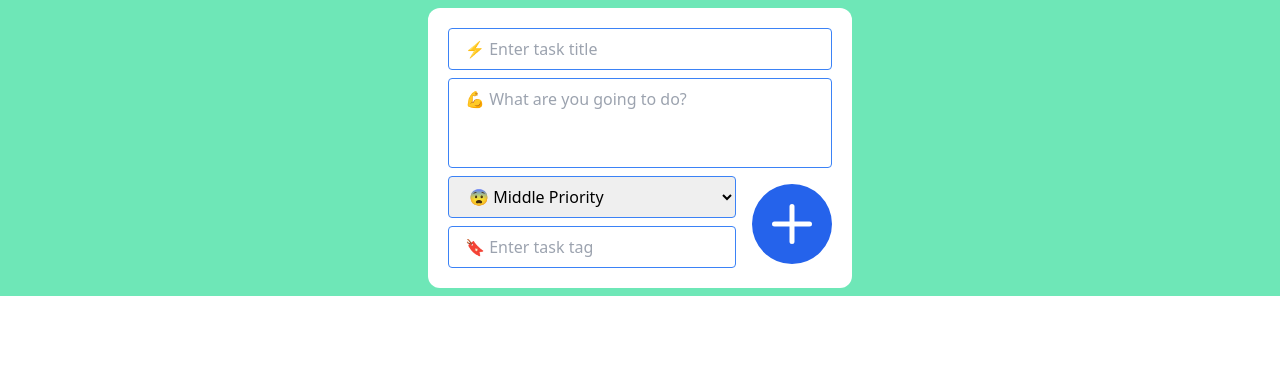
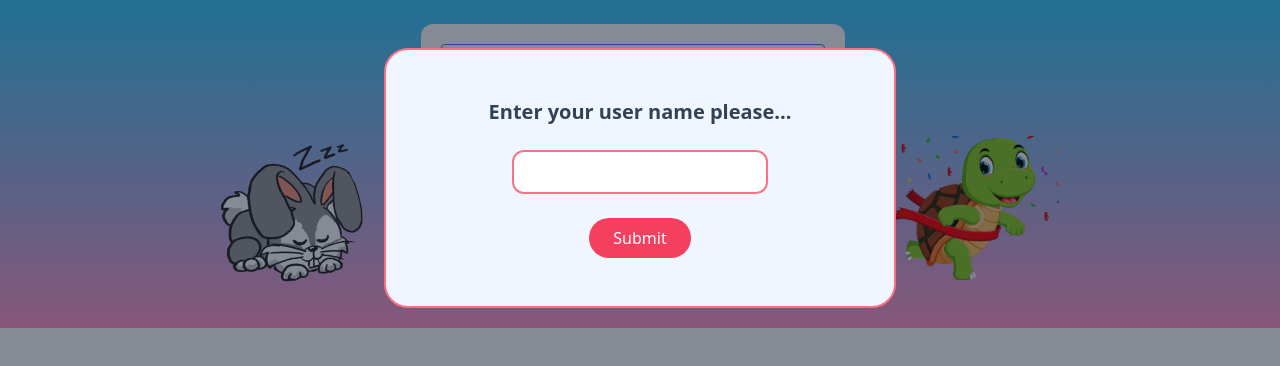
Before and after one commit to bekirugurr/React-Todo-App, a React (Create React App) app: page / in a window 1280 px wide. Shown: the top 366 px of the page. Built offline with nearby package versions, Linux system fonts and the light colour scheme.

Commit message:
localStorage fr userName and Header component done

```diff
--- a/src/App.css
+++ b/src/App.css
@@ -1,38 +1,3 @@
-.App {
-  text-align: center;
+.form-wrapper{
+  background: linear-gradient(to bottom, #33ccff 0%, #ff99cc 100%);
 }
-
-.App-logo {
-  height: 40vmin;
-  pointer-events: none;
-}
-
-@media (prefers-reduced-motion: no-preference) {
-  .App-logo {
-    animation: App-logo-spin infinite 20s linear;
-  }
-}
-
-.App-header {
-  background-color: #282c34;
-  min-height: 100vh;
-  display: flex;
-  flex-direction: column;
-  align-items: center;
-  justify-content: center;
-  font-size: calc(10px + 2vmin);
-  color: white;
-}
-
-.App-link {
-  color: #61dafb;
-}
-
-@keyframes App-logo-spin {
-  from {
-    transform: rotate(0deg);
-  }
-  to {
-    transform: rotate(360deg);
-  }
-}
--- a/src/App.js
+++ b/src/App.js
@@ -1,12 +1,23 @@
 import './App.css';
 import Header from './component/Header';
 import { ToastContainer } from "react-toastify";
+import { useState, useEffect } from 'react';
+import TakeUserName from './component/TakeUserName';
 
 function App() {
+  const [userName, setUserName] = useState('')
+
+  useEffect(() => {
+    let currentUserName = localStorage.getItem("User Name For Todo App") ? JSON.parse(localStorage.getItem("User Name For Todo App")) : ''
+    if(currentUserName)setUserName(currentUserName)
+  })
+
+
   return (
     <div className="App">
       <ToastContainer />
-      <Header/>
+      {!userName && <TakeUserName setUserName={setUserName} />}
+      <Header userName={userName}/>
     </div>
   );
 }
--- a/src/component/Header.jsx
+++ b/src/component/Header.jsx
@@ -1,11 +1,18 @@
 import React from 'react'
 import Form from './Form'
+import bunny from '../assets/bunny.png'
+import turtle from '../assets/turtle.png'
 
 
-const Header = () => {
+const Header = ({userName}) => {
   return (
-    <div className='flex flex-col items-center bg-emerald-300'>
+    <div className='flex flex-col items-center py-4 form-wrapper'>
+      {userName&&(<h1 className='text-white my-1 text-lg'><span className='font-semibold text-xl'>{userName}</span> is about to achieve something significant </h1>)}
+      <div className='flex flex-rox gap-9 items-end'>
+        <img src={bunny} className='h-36 mb-6 hidden md:block'/>
         <Form/>
+        <img src={turtle} className='h-36 mb-8 hidden md:block'/>
+      </div>
     </div>
   )
 }
--- /dev/null
+++ b/src/component/TakeUserName.jsx
@@ -0,0 +1,42 @@
+import { useState } from "react";
+import { toastSuccesNotify } from "../helpers/ToastNotify";
+
+
+const TakeUserName = ({ setUserName }) => {
+  const [formData, setFormData] = useState("");
+
+  const handleSubmit = (e) => {
+    e.preventDefault()
+    setUserName(formData);
+    localStorage.setItem("User Name For Todo App", JSON.stringify(formData))
+    toastSuccesNotify(`Welcome ${formData}`)
+    setFormData("")
+   }
+
+  return (
+    <div className="absolute  bg-slate-900/50 bg w-full h-full z-10">
+      <form className=" py-12 mt-12 bg-blue-50 mx-auto w-[32rem] rounded-3xl flex flex-col gap-6 items-center border border-2 border-rose-400"
+      onSubmit={handleSubmit}>
+        <label htmlFor="name" className="text-slate-700 font-semibold text-xl">
+          Enter your user name please...
+        </label>
+        <input
+          type="text"
+          name="name"
+          id="name"
+          className="pl-4 pr-2 py-2 rounded-xl border border-2 border-rose-400 outline-none focus:shadow-md focus:shadow-rose-400 text-slate-600 font-medium w-64 bg-white"
+          value={formData}
+          onChange={(e)=>setFormData(e.target.value)}
+          required
+        />
+        <input
+          type="submit"
+          value="Submit"
+          className="py-2 px-6 text-white bg-rose-500 rounded-3xl "
+        />
+      </form>
+    </div>
+  );
+};
+
+export default TakeUserName;
--- a/src/helpers/ToastNotify.js
+++ b/src/helpers/ToastNotify.js
@@ -15,7 +15,7 @@ export const toastWarnNotify = (msg) => {
 export const toastSuccesNotify = (msg) => {
     toast.success(msg, {
         position: "top-center",
-        autoClose: 3000,
+        autoClose: 1500,
         hideProgressBar: false,
         closeOnClick: true,
         pauseOnHover: true,
```
